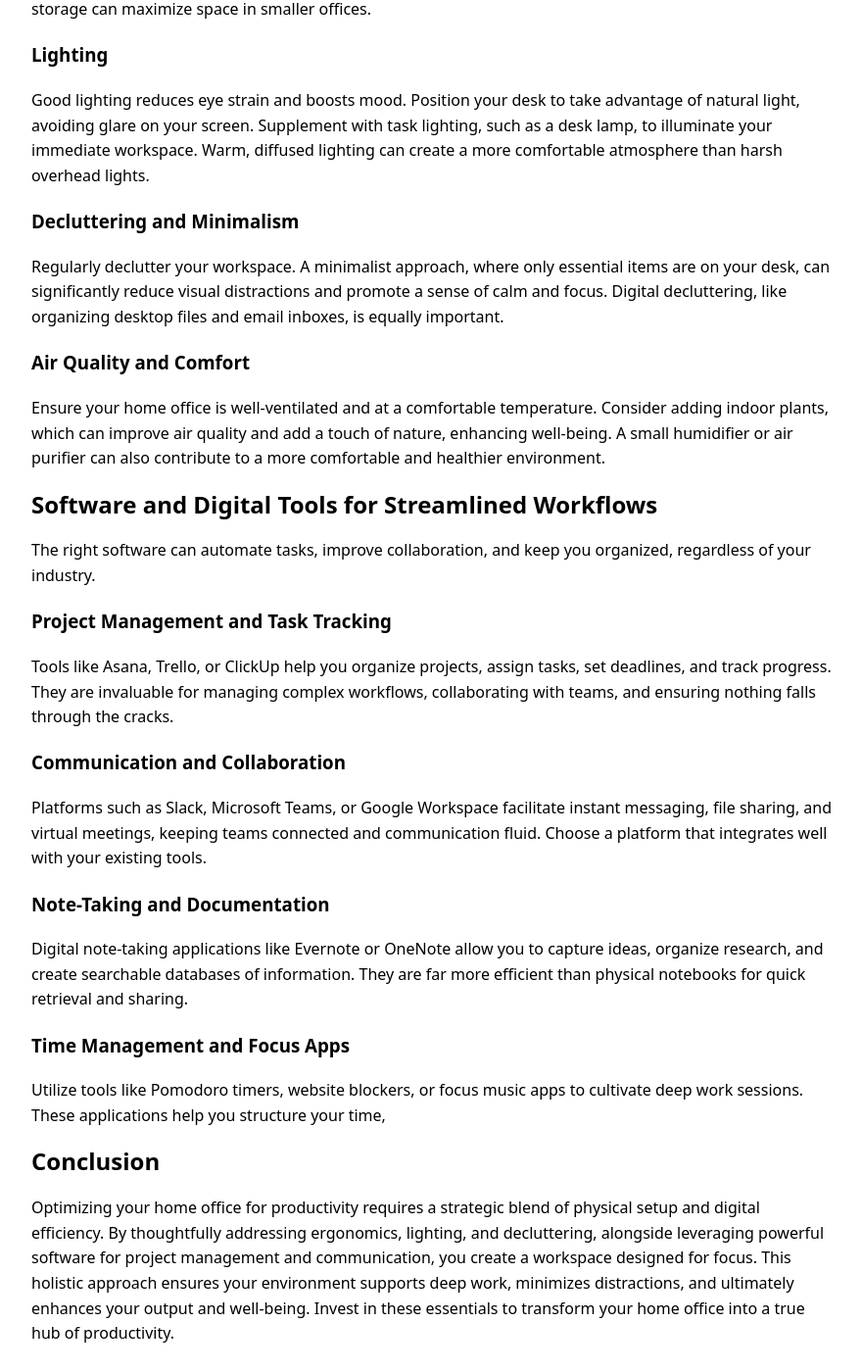
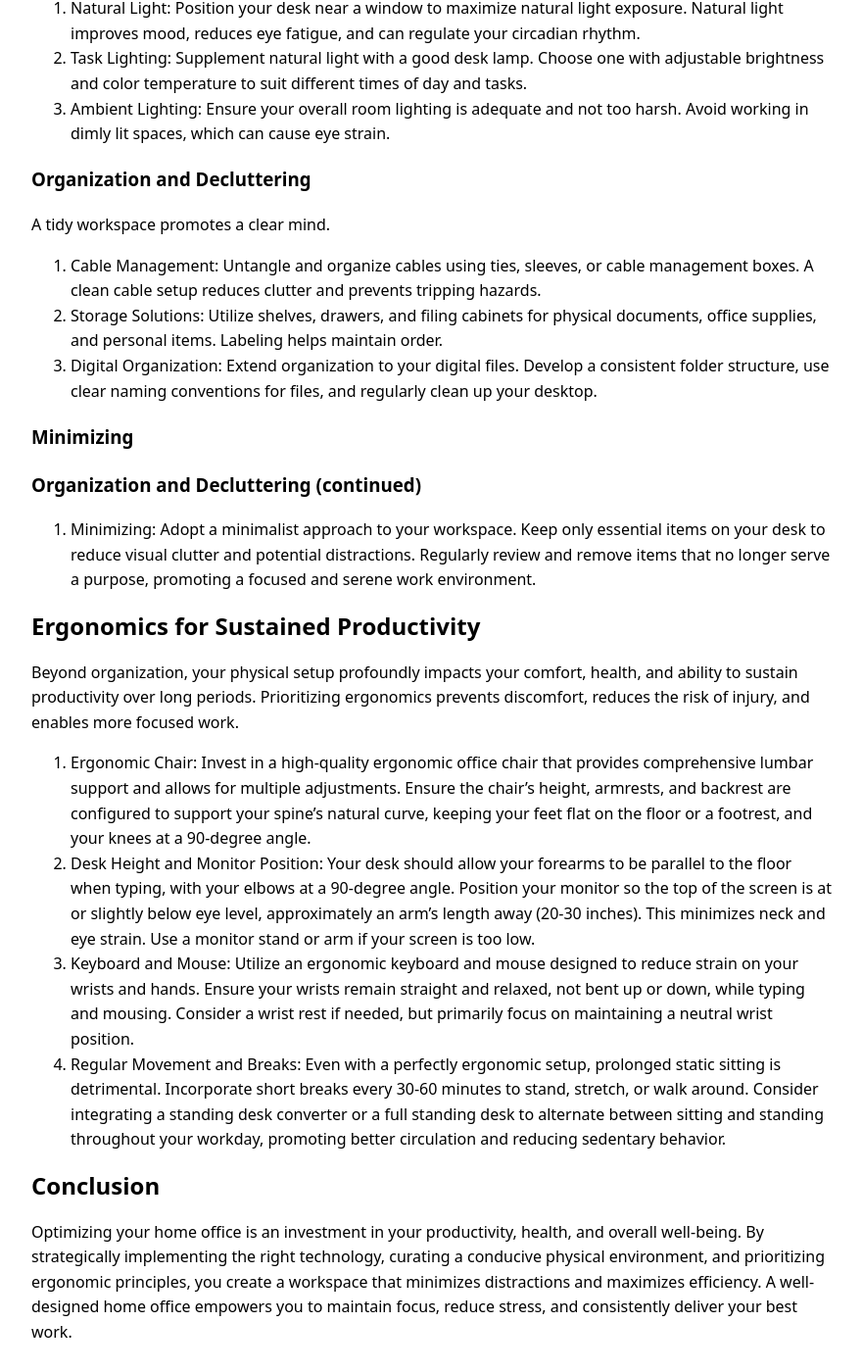
Before and after one commit to ironaclaw/ironaclaw.github.io, a Jekyll site: the page built from _posts/2026-02-12-home-office-productivity-essentials.md, in a window 1280 px wide and 1400 px high, scrolled down 2274 px. Shown: the whole window at 98% size, without its empty margins (198-1078 px from the left). Built offline with Jekyll 4.4.1, drawn with Linux system fonts in a browser that asks for light colours; some of the changed text lies outside the part shown.

Commit message:
Add 2026-02-12-home-office-productivity-essentials.md

```diff
--- a/_posts/2026-02-12-home-office-productivity-essentials.md
+++ b/_posts/2026-02-12-home-office-productivity-essentials.md
@@ -9,93 +9,88 @@ keywords: []
 model_used: gemini-2.5-flash
 ---
 
-# Optimizing Your Home Office: Essential Tools for Peak Productivity
+# Optimizing Your Home Office for Peak Productivity
 
-A well-designed home office is more than just a place to work; it's a strategic investment in your productivity, well-being, and professional success. In an era where remote and hybrid work models are prevalent, creating an environment conducive to focus and efficiency is paramount for US-based consumers and small business owners alike. This guide outlines the core essentials to transform your home office into a productivity powerhouse, focusing on practical, actionable upgrades.
+The shift to remote and hybrid work models has made the home office a central hub for many professionals and small business owners. However, merely having a desk and a laptop is not enough to sustain high levels of productivity. A truly effective home office is a carefully curated environment, blending ergonomic design, robust technology, efficient tools, and mindful habits. Investing in the right essentials transforms a spare room or corner into a powerhouse of focus and output. This guide outlines the critical components for building a home office that supports sustained productivity and well-being.
 
-## Ergonomics: The Foundation of Sustainable Productivity
+## Foundational Elements: The Core of Your Workspace
 
-Long hours spent at a desk can take a toll on your body, leading to discomfort, fatigue, and reduced focus. Prioritizing ergonomics is not a luxury; it's a necessity for sustained productivity and health.
+The physical setup of your home office forms the bedrock of your daily work. Prioritizing comfort, health, and reliability here is non-negotiable.
 
-### The Right Desk
+### Ergonomics for Sustained Comfort and Health
 
-Your desk is the central hub of your workspace. Consider a standing desk or a sit-stand converter to allow for movement throughout the day, reducing sedentary time. A desk with ample surface area is crucial for spreading out documents, multiple monitors, and other tools without feeling cramped. Ensure the height is adjustable to allow your elbows to rest at a 90-degree angle when typing.
+Prolonged periods at a desk can lead to discomfort and long-term health issues if your setup is not ergonomic.
 
-### Ergonomic Chair
+1.  Ergonomic Chair: A high-quality ergonomic chair is paramount. Look for features like adjustable lumbar support, armrests, seat height, and tilt. A good chair supports your natural spinal curve, reducing back pain and fatigue.
+2.  Adjustable Desk: A standing desk or a desk converter allows you to alternate between sitting and standing throughout the day. This promotes better circulation, reduces sedentary behavior, and can boost energy levels.
+3.  Monitor Setup: Position your monitor at arm's length, with the top of the screen at or slightly below eye level. If using multiple monitors, ensure they are seamlessly arranged to minimize neck turning. A monitor arm can provide flexibility and save desk space.
+4.  Ergonomic Keyboard and Mouse: Standard keyboards and mice can contribute to wrist and hand strain. Consider an ergonomic keyboard that promotes a more natural hand position and an ergonomic mouse designed to reduce repetitive stress injuries.
 
-An ergonomic chair is perhaps the most critical investment for your home office. Look for features such as adjustable seat height, depth, armrests, and lumbar support. A good chair promotes proper posture, reduces back pain, and allows you to maintain focus for longer periods without discomfort. Test chairs if possible, and read reviews focusing on long-term comfort and durability.
+### Reliable Technology Infrastructure
 
-### Monitor Setup
+Your technology is the engine of your productivity. Downtime due to unreliable equipment is a significant barrier.
 
-Multiple monitors can significantly boost productivity by expanding your digital workspace, allowing you to view several applications simultaneously without constant alt-tabbing. Position the top of your primary monitor at eye level, approximately an arm's length away. Use a monitor arm to free up desk space and achieve precise positioning. If using two monitors, place them side-by-side with your primary monitor directly in front of you, or centered if both are equally used.
+1.  High-Speed Internet: A stable, fast internet connection is non-negotiable for remote work. Ensure your plan supports video conferencing, cloud applications, and large file transfers without lag. Consider a wired Ethernet connection for critical devices to enhance stability.
+2.  Dependable Computer: Your primary computer should have sufficient processing power and RAM to handle your daily tasks and applications efficiently. Frequent slowdowns or crashes are major productivity killers.
+3.  Backup Solutions: Data loss can be catastrophic. Implement a robust backup strategy using cloud storage services (Google Drive, Dropbox, OneDrive) and/or an external hard drive for local backups.
+4.  Quality Webcam and Microphone: For professional video calls and online meetings, a dedicated external webcam and microphone often outperform built-in options. Clear audio and video enhance communication and professionalism.
 
-### Ergonomic Keyboard and Mouse
+## Productivity Tools and Software
 
-Standard keyboards and mice can contribute to wrist strain and repetitive stress injuries. Opt for an ergonomic keyboard that supports a natural wrist position, such as a split or curved design. Similarly, an ergonomic mouse, like a vertical mouse or trackball, can alleviate pressure on your wrist and forearm. Ensure your keyboard and mouse are positioned close to your body to avoid reaching, keeping your shoulders relaxed.
-
-## Technology That Drives Efficiency
-
-Beyond the physical setup, the right technology infrastructure is the backbone of a productive home office. These tools ensure seamless operation and reliable communication.
-
-### Reliable Internet Connection
-
-A fast, stable internet connection is non-negotiable for remote work. Invest in a plan with sufficient download and upload speeds to handle video calls, large file transfers, and cloud-based applications without interruption. Consider a backup internet solution, such as a mobile hotspot, for critical tasks in case of an outage. Hardwiring your computer with an Ethernet cable can provide a more stable connection than Wi-Fi.
-
-### High-Performance Computer
-
-Your computer is your primary tool. Ensure it has enough processing power, RAM, and storage to handle your daily tasks efficiently. For demanding work like graphic design, video editing, or complex data analysis, prioritize higher specifications. For general office tasks, a modern mid-range machine will suffice. Regularly update your operating system and software for optimal performance and security.
-
-### Quality Webcam and Microphone
-
-Clear communication is vital for virtual meetings and collaborations. Built-in laptop webcams and microphones are often inadequate. Invest in an external 1080p or 4K webcam for crisp video and a dedicated USB microphone (or a good quality headset) for clear, professional-sounding audio. This enhances your presence and reduces communication friction.
-
-### Noise-Canceling Headphones
-
-Distractions are a major productivity killer in a home environment. Noise-canceling headphones can create a personal bubble of focus by blocking out ambient sounds, whether it's family activity, street noise, or household appliances. They are also essential for maintaining privacy and clarity during virtual meetings.
-
-### Backup Solutions
-
-Data loss can be catastrophic. Implement a robust backup strategy that includes both cloud storage (e.g., Google Drive, OneDrive, Dropbox) and a local external hard drive. Automate backups to ensure your work is consistently saved. This safeguards your projects and provides peace of mind.
-
-## Organization and Environment: Beyond the Tech
-
-A productive workspace extends beyond just equipment. The physical environment and how you organize it profoundly impact your mental clarity and ability to focus.
-
-### Smart Storage Solutions
-
-Clutter is a significant source of distraction. Utilize shelves, drawers, file cabinets, and desk organizers to keep your workspace tidy. Implement a "place for everything and everything in its place" mentality. Vertical storage can maximize space in smaller offices.
-
-### Lighting
-
-Good lighting reduces eye strain and boosts mood. Position your desk to take advantage of natural light, avoiding glare on your screen. Supplement with task lighting, such as a desk lamp, to illuminate your immediate workspace. Warm, diffused lighting can create a more comfortable atmosphere than harsh overhead lights.
-
-### Decluttering and Minimalism
-
-Regularly declutter your workspace. A minimalist approach, where only essential items are on your desk, can significantly reduce visual distractions and promote a sense of calm and focus. Digital decluttering, like organizing desktop files and email inboxes, is equally important.
-
-### Air Quality and Comfort
-
-Ensure your home office is well-ventilated and at a comfortable temperature. Consider adding indoor plants, which can improve air quality and add a touch of nature, enhancing well-being. A small humidifier or air purifier can also contribute to a more comfortable and healthier environment.
-
-## Software and Digital Tools for Streamlined Workflows
-
-The right software can automate tasks, improve collaboration, and keep you organized, regardless of your industry.
-
-### Project Management and Task Tracking
-
-Tools like Asana, Trello, or ClickUp help you organize projects, assign tasks, set deadlines, and track progress. They are invaluable for managing complex workflows, collaborating with teams, and ensuring nothing falls through the cracks.
+Beyond physical hardware, the right software and digital tools streamline workflows and enhance collaboration.
 
 ### Communication and Collaboration
 
-Platforms such as Slack, Microsoft Teams, or Google Workspace facilitate instant messaging, file sharing, and virtual meetings, keeping teams connected and communication fluid. Choose a platform that integrates well with your existing tools.
+Effective communication is vital in a remote environment.
 
-### Note-Taking and Documentation
+1.  Video Conferencing Software: Platforms like Zoom, Google Meet, or Microsoft Teams are essential for virtual meetings, presentations, and team collaboration. Familiarize yourself with their features for screen sharing, virtual backgrounds, and recording.
+2.  Instant Messaging Platforms: Tools such as Slack or Microsoft Teams facilitate quick communication, file sharing, and project-specific channels, reducing email clutter for internal discussions.
+3.  Project Management Tools: For tracking tasks, deadlines, and team progress, platforms like Asana, Trello, or Monday.com provide structure and visibility, ensuring everyone is aligned.
 
-Digital note-taking applications like Evernote or OneNote allow you to capture ideas, organize research, and create searchable databases of information. They are far more efficient than physical notebooks for quick retrieval and sharing.
+### Focus and Task Management
 
-### Time Management and Focus Apps
+Managing your time and attention is crucial for deep work.
 
-Utilize tools like Pomodoro timers, website blockers, or focus music apps to cultivate deep work sessions. These applications help you structure your time,
+1.  Note-Taking Applications: Digital note-taking apps like Evernote, OneNote, or Notion help organize ideas, meeting minutes, and research, making information easily searchable and accessible across devices.
+2.  Calendar Management: Utilize digital calendars (Google Calendar, Outlook Calendar) to schedule meetings, block out focus time, and set reminders. Integrate them with your communication tools for seamless scheduling.
+3.  Distraction Blockers: If prone to digital distractions, consider website blockers (e.g., Freedom, Cold Turkey) or focus apps (e.g., Forest) that temporarily restrict access to distracting sites and applications.
+4.  Document Management and Cloud Storage: Leverage cloud storage services for all your work documents. This ensures files are accessible from anywhere, automatically backed up, and easy to share and collaborate on.
+
+## Environmental Factors and Organization
+
+Your physical environment significantly impacts your ability to concentrate and work efficiently.
+
+### Lighting and Ambiance
+
+Proper lighting reduces eye strain and can influence mood and energy levels.
+
+1.  Natural Light: Position your desk near a window to maximize natural light exposure. Natural light improves mood, reduces eye fatigue, and can regulate your circadian rhythm.
+2.  Task Lighting: Supplement natural light with a good desk lamp. Choose one with adjustable brightness and color temperature to suit different times of day and tasks.
+3.  Ambient Lighting: Ensure your overall room lighting is adequate and not too harsh. Avoid working in dimly lit spaces, which can cause eye strain.
+
+### Organization and Decluttering
+
+A tidy workspace promotes a clear mind.
+
+1.  Cable Management: Untangle and organize cables using ties, sleeves, or cable management boxes. A clean cable setup reduces clutter and prevents tripping hazards.
+2.  Storage Solutions: Utilize shelves, drawers, and filing cabinets for physical documents, office supplies, and personal items. Labeling helps maintain order.
+3.  Digital Organization: Extend organization to your digital files. Develop a consistent folder structure, use clear naming conventions for files, and regularly clean up your desktop.
+
+### Minimizing
+
+### Organization and Decluttering (continued)
+
+4.  Minimizing: Adopt a minimalist approach to your workspace. Keep only essential items on your desk to reduce visual clutter and potential distractions. Regularly review and remove items that no longer serve a purpose, promoting a focused and serene work environment.
+
+## Ergonomics for Sustained Productivity
+
+Beyond organization, your physical setup profoundly impacts your comfort, health, and ability to sustain productivity over long periods. Prioritizing ergonomics prevents discomfort, reduces the risk of injury, and enables more focused work.
+
+1.  Ergonomic Chair: Invest in a high-quality ergonomic office chair that provides comprehensive lumbar support and allows for multiple adjustments. Ensure the chair's height, armrests, and backrest are configured to support your spine's natural curve, keeping your feet flat on the floor or a footrest, and your knees at a 90-degree angle.
+2.  Desk Height and Monitor Position: Your desk should allow your forearms to be parallel to the floor when typing, with your elbows at a 90-degree angle. Position your monitor so the top of the screen is at or slightly below eye level, approximately an arm's length away (20-30 inches). This minimizes neck and eye strain. Use a monitor stand or arm if your screen is too low.
+3.  Keyboard and Mouse: Utilize an ergonomic keyboard and mouse designed to reduce strain on your wrists and hands. Ensure your wrists remain straight and relaxed, not bent up or down, while typing and mousing. Consider a wrist rest if needed, but primarily focus on maintaining a neutral wrist position.
+4.  Regular Movement and Breaks: Even with a perfectly ergonomic setup, prolonged static sitting is detrimental. Incorporate short breaks every 30-60 minutes to stand, stretch, or walk around. Consider integrating a standing desk converter or a full standing desk to alternate between sitting and standing throughout your workday, promoting better circulation and reducing sedentary behavior.
 
 ## Conclusion
-Optimizing your home office for productivity requires a strategic blend of physical setup and digital efficiency. By thoughtfully addressing ergonomics, lighting, and decluttering, alongside leveraging powerful software for project management and communication, you create a workspace designed for focus. This holistic approach ensures your environment supports deep work, minimizes distractions, and ultimately enhances your output and well-being. Invest in these essentials to transform your home office into a true hub of productivity.
+
+Optimizing your home office is an investment in your productivity, health, and overall well-being. By strategically implementing the right technology, curating a conducive physical environment, and prioritizing ergonomic principles, you create a workspace that minimizes distractions and maximizes efficiency. A well-designed home office empowers you to maintain focus, reduce stress, and consistently deliver your best work.
```
